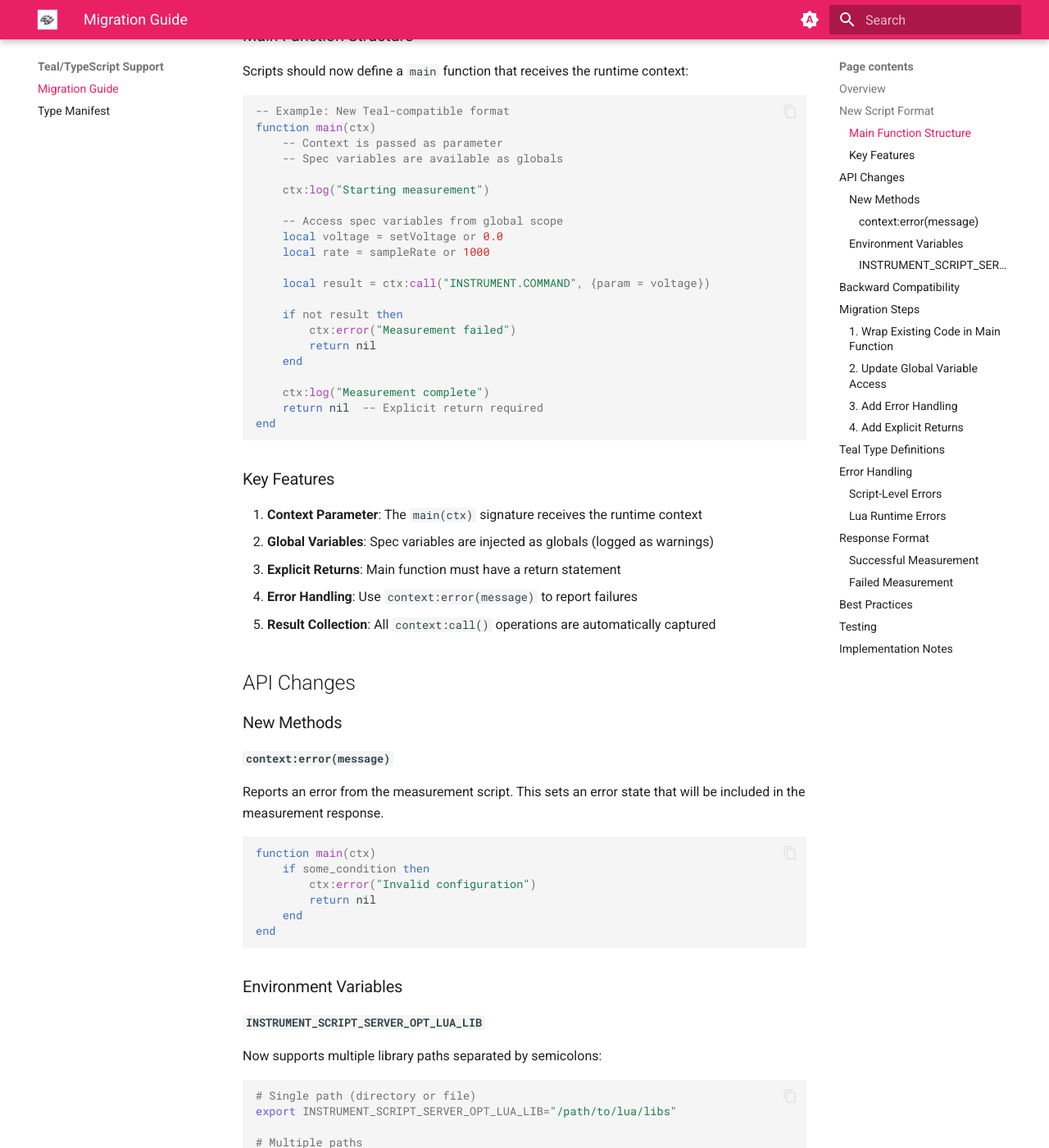
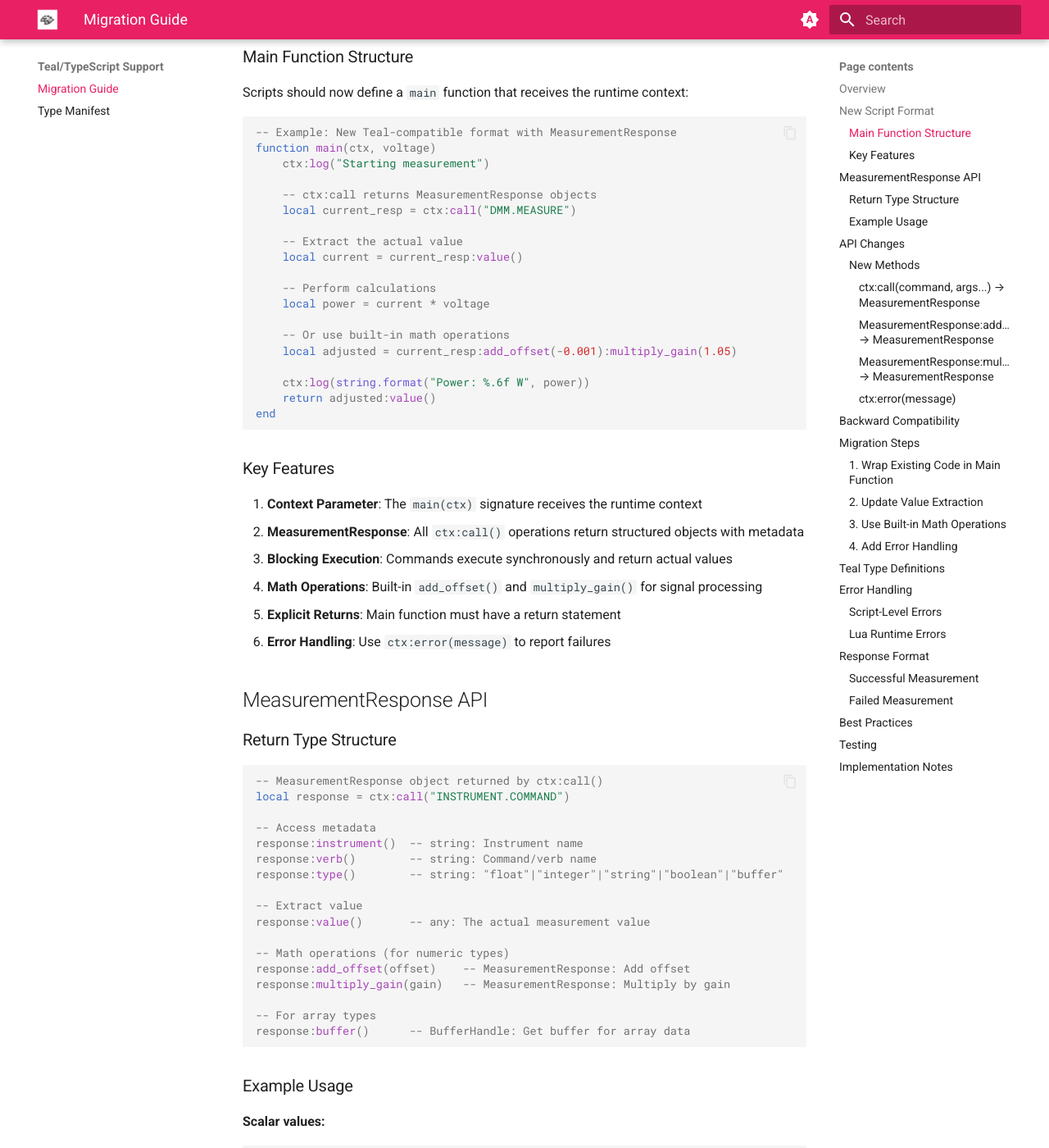
Before and after one commit to falcon-autotuning/instrument-script-server, an MkDocs documentation site: the page built from docs/TEAL_MIGRATION.md, in a window 1280 px wide and 1400 px high, scrolled down 434 px. Shown: the whole window at 82% size. Built offline with MkDocs 1.6.1 and Material for MkDocs 9.7.7, drawn with Linux system fonts in a browser that asks for light colours; some of the changed text lies outside the part shown.

Commit message:
Update documentation for MeasurementResponse and blocking execution
- README: Added brief overview of MeasurementResponse structure and usage
- CLI_USAGE.md: Comprehensive documentation of MeasurementResponse API
- CLI_USAGE.md: Added BufferHandle methods for array operations
- CLI_USAGE.md: Updated all example scripts to use response:value()
- TEAL_MIGRATION.md: Complete rewrite for MeasurementResponse paradigm
- TEAL_MIGRATION.md: Added Teal type definitions for MeasurementResponse and BufferHandle
- TEAL_MIGRATION.md: Migration guide from old raw-value API to new structured API
- Documented add_offset() and multiply_gain() operations for signal processing

Co-authored-by: tjk144 <62299598+tjk144@users.noreply.github.com>

````diff
--- a/docs/TEAL_MIGRATION.md
+++ b/docs/TEAL_MIGRATION.md
@@ -2,7 +2,7 @@
 
 ## Overview
 
-The instrument-script-server now supports a new script format designed for Teal static type checking and compilation. This guide explains the changes and how to migrate existing scripts.
+The instrument-script-server now uses blocking execution with structured return types for type safety and Teal static typing support. All measurement commands return `MeasurementResponse` objects with metadata.
 
 ## New Script Format
 
@@ -11,43 +11,140 @@ The instrument-script-server now supports a new script format designed for Teal
 Scripts should now define a `main` function that receives the runtime context:
 
 ```lua
--- Example: New Teal-compatible format
-function main(ctx)
-    -- Context is passed as parameter
-    -- Spec variables are available as globals
-
+-- Example: New Teal-compatible format with MeasurementResponse
+function main(ctx, voltage)
     ctx:log("Starting measurement")
 
-    -- Access spec variables from global scope
-    local voltage = setVoltage or 0.0
-    local rate = sampleRate or 1000
+    -- ctx:call returns MeasurementResponse objects
+    local current_resp = ctx:call("DMM.MEASURE")
 
-    local result = ctx:call("INSTRUMENT.COMMAND", {param = voltage})
+    -- Extract the actual value
+    local current = current_resp:value()
 
-    if not result then
-        ctx:error("Measurement failed")
-        return nil
-    end
+    -- Perform calculations
+    local power = current * voltage
 
-    ctx:log("Measurement complete")
-    return nil  -- Explicit return required
+    -- Or use built-in math operations
+    local adjusted = current_resp:add_offset(-0.001):multiply_gain(1.05)
+
+    ctx:log(string.format("Power: %.6f W", power))
+    return adjusted:value()
 end
 ```
 
 ### Key Features
 
 1. **Context Parameter**: The `main(ctx)` signature receives the runtime context
-2. **Global Variables**: Spec variables are injected as globals (logged as warnings)
-3. **Explicit Returns**: Main function must have a return statement
-4. **Error Handling**: Use `context:error(message)` to report failures
-5. **Result Collection**: All `context:call()` operations are automatically captured
+2. **MeasurementResponse**: All `ctx:call()` operations return structured objects with metadata
+3. **Blocking Execution**: Commands execute synchronously and return actual values
+4. **Math Operations**: Built-in `add_offset()` and `multiply_gain()` for signal processing
+5. **Explicit Returns**: Main function must have a return statement
+6. **Error Handling**: Use `ctx:error(message)` to report failures
+
+## MeasurementResponse API
+
+### Return Type Structure
+
+```lua
+-- MeasurementResponse object returned by ctx:call()
+local response = ctx:call("INSTRUMENT.COMMAND")
+
+-- Access metadata
+response:instrument()  -- string: Instrument name
+response:verb()        -- string: Command/verb name
+response:type()        -- string: "float"|"integer"|"string"|"boolean"|"buffer"
+
+-- Extract value
+response:value()       -- any: The actual measurement value
+
+-- Math operations (for numeric types)
+response:add_offset(offset)    -- MeasurementResponse: Add offset
+response:multiply_gain(gain)   -- MeasurementResponse: Multiply by gain
+
+-- For array types
+response:buffer()      -- BufferHandle: Get buffer for array data
+```
+
+### Example Usage
+
+**Scalar values:**
+
+```lua
+function main(ctx)
+    -- Get measurement response
+    local voltage_resp = ctx:call("DMM.MEASURE_VOLTAGE")
+
+    -- Extract value for calculations
+    local voltage = voltage_resp:value()
+
+    -- Use in expressions
+    if voltage > 5.0 then
+        ctx:error("Voltage too high")
+        return nil
+    end
+
+    -- Apply corrections using built-in methods
+    local corrected = voltage_resp:add_offset(-0.01):multiply_gain(1.02)
+
+    return corrected:value()
+end
+```
+
+**Array buffers:**
+
+```lua
+function main(ctx)
+    -- Get array measurement
+    local waveform_resp = ctx:call("Scope.GET_WAVEFORM")
+
+    -- Get buffer handle
+    local buffer = waveform_resp:buffer()
+
+    -- Apply signal processing
+    buffer:add_offset(-0.5)      -- DC offset correction
+    buffer:multiply_gain(10.0)   -- Amplification
+
+    -- Buffer metadata
+    ctx:log(string.format("Buffer has %d elements", buffer:size()))
+
+    return waveform_resp
+end
+```
 
 ## API Changes
 
 ### New Methods
 
-#### `context:error(message)`
-Reports an error from the measurement script. This sets an error state that will be included in the measurement response.
+#### `ctx:call(command, args...)` → MeasurementResponse
+
+Executes an instrument command and returns a structured response object:
+
+```lua
+local response = ctx:call("INSTRUMENT.COMMAND", param1, param2)
+local value = response:value()
+```
+
+#### `MeasurementResponse:add_offset(offset)` → MeasurementResponse
+
+Adds an offset to numeric measurement values:
+
+```lua
+local corrected = response:add_offset(-0.001)
+local value = corrected:value()
+```
+
+#### `MeasurementResponse:multiply_gain(gain)` → MeasurementResponse
+
+Multiplies numeric measurement values by a gain factor:
+
+```lua
+local scaled = response:multiply_gain(1.05)
+local value = scaled:value()
+```
+
+#### `ctx:error(message)`
+
+Reports an error from the measurement script:
 
 ```lua
 function main(ctx)
@@ -58,20 +155,6 @@ function main(ctx)
 end
 ```
 
-### Environment Variables
-
-#### `INSTRUMENT_SCRIPT_SERVER_OPT_LUA_LIB`
-
-Now supports multiple library paths separated by semicolons:
-
-```bash
-# Single path (directory or file)
-export INSTRUMENT_SCRIPT_SERVER_OPT_LUA_LIB="/path/to/lua/libs"
-
-# Multiple paths
-export INSTRUMENT_SCRIPT_SERVER_OPT_LUA_LIB="/path/to/lib1;/path/to/lib2;/path/to/bundle.lua"
-```
-
 ## Backward Compatibility
 
 Scripts without a `main` function continue to work but emit deprecation warnings:
@@ -80,11 +163,10 @@ Scripts without a `main` function continue to work but emit deprecation warnings
 -- Old format: still supported (deprecated)
 context:log("Starting measurement")
 local result = context:call("INSTRUMENT.COMMAND")
+-- Warning: Returns raw values, not MeasurementResponse objects
 ```
 
 **Warning**: Compatibility mode is deprecated and will be removed in a future version.
-
-The system automatically detects whether a script uses the old or new format.
 
 ## Migration Steps
 
@@ -98,72 +180,111 @@ local result = context:call("INSTRUMENT.GET_VALUE")
 -- After
 function main(ctx)
     ctx:log("Test")
-    local result = ctx:call("INSTRUMENT.GET_VALUE")
-    return nil
+    local result_resp = ctx:call("INSTRUMENT.GET_VALUE")
+    local result = result_resp:value()
+    return result
 end
 ```
 
-### 2. Update Global Variable Access
+### 2. Update Value Extraction
 
 ```lua
--- Globals are injected automatically from spec
--- Access them directly in main function
+-- Before (old format - raw values)
+local voltage = context:call("DMM.MEASURE")
+local current = context:call("DMM.MEASURE_CURRENT")
+local power = voltage * current
 
+-- After (new format - MeasurementResponse)
 function main(ctx)
-    -- Access globals directly (injected from spec)
-    local voltage = setVoltage or 0.0
-    local rate = sampleRate or 1000
+    local voltage_resp = ctx:call("DMM.MEASURE")
+    local current_resp = ctx:call("DMM.MEASURE_CURRENT")
 
-    ctx:log("Using voltage: " .. voltage)
+    local voltage = voltage_resp:value()
+    local current = current_resp:value()
+    local power = voltage * current
+
+    return power
 end
 ```
 
-### 3. Add Error Handling
+### 3. Use Built-in Math Operations
 
 ```lua
 function main(ctx)
-    local result = ctx:call("INSTRUMENT.MEASURE")
+    local raw_resp = ctx:call("INSTRUMENT.MEASURE")
 
-    if not result then
+    -- Chain operations
+    local processed = raw_resp
+        :add_offset(-0.5)     -- Remove DC offset
+        :multiply_gain(10.0)  -- Apply gain
+
+    return processed:value()
+end
+```
+
+### 4. Add Error Handling
+
+```lua
+function main(ctx)
+    local result_resp = ctx:call("INSTRUMENT.MEASURE")
+
+    if result_resp:type() == "void" then
         ctx:error("Measurement returned no data")
         return nil
     end
 
-    return nil
-end
-```
-
-### 4. Add Explicit Returns
-
-```lua
-function main(ctx)
-    -- measurement code
-    return nil  -- Always include return statement
+    return result_resp:value()
 end
 ```
 
 ## Teal Type Definitions
 
-When using Teal, you can define strict types for the context parameter:
+When using Teal, you can define strict types for the MeasurementResponse:
 
 ```teal
--- Example Teal type definition for context
+-- Type definitions for instrument-script-server
+
+record MeasurementResponse
+    instrument: function(MeasurementResponse): string
+    verb: function(MeasurementResponse): string
+    type: function(MeasurementResponse): string
+    value: function(MeasurementResponse): any
+    add_offset: function(MeasurementResponse, number): MeasurementResponse
+    multiply_gain: function(MeasurementResponse, number): MeasurementResponse
+    buffer: function(MeasurementResponse): BufferHandle
+end
+
+record BufferHandle
+    id: function(BufferHandle): string
+    size: function(BufferHandle): integer
+    type: function(BufferHandle): string
+    add_offset: function(BufferHandle, number): boolean
+    multiply_gain: function(BufferHandle, number): boolean
+end
+
 record RuntimeContext
     log: function(RuntimeContext, string)
-    call: function(RuntimeContext, string, table): any
+    call: function(RuntimeContext, string, ...any): MeasurementResponse
     error: function(RuntimeContext, string)
     parallel: function(RuntimeContext, function())
 end
 
 -- Typed main function
-function main(ctx: RuntimeContext): nil
+function main(ctx: RuntimeContext, voltage: number): number
     ctx:log("Starting typed measurement")
 
-    -- Globals are still available (injected from spec)
-    local voltage: number = setVoltage or 0.0
+    -- Type-safe measurement with MeasurementResponse
+    local current_resp: MeasurementResponse = ctx:call("DMM.MEASURE")
+    local current: number = current_resp:value() as number
 
-    -- Type-safe measurement code
-    return nil
+    -- Apply corrections
+    local corrected: MeasurementResponse = current_resp
+        :add_offset(-0.001)
+        :multiply_gain(1.05)
+
+    local power: number = (corrected:value() as number) * voltage
+
+    return power
 end
 ```
 
@@ -171,14 +292,18 @@ end
 
 ### Script-Level Errors
 
-Use `context:error()` for expected error conditions:
+Use `ctx:error()` for expected error conditions:
 
 ```lua
 function main(ctx)
-    if not setVoltage then
-        ctx:error("Required parameter 'voltage' not provided")
+    local resp = ctx:call("INSTRUMENT.MEASURE")
+
+    if resp:type() == "void" then
+        ctx:error("Measurement returned no data")
         return nil
     end
+
+    return resp:value()
 end
 ```
 
````
Also changed, not shown: README.md (+33 -7 lines), docs/CLI_USAGE.md (+70 -10 lines).
